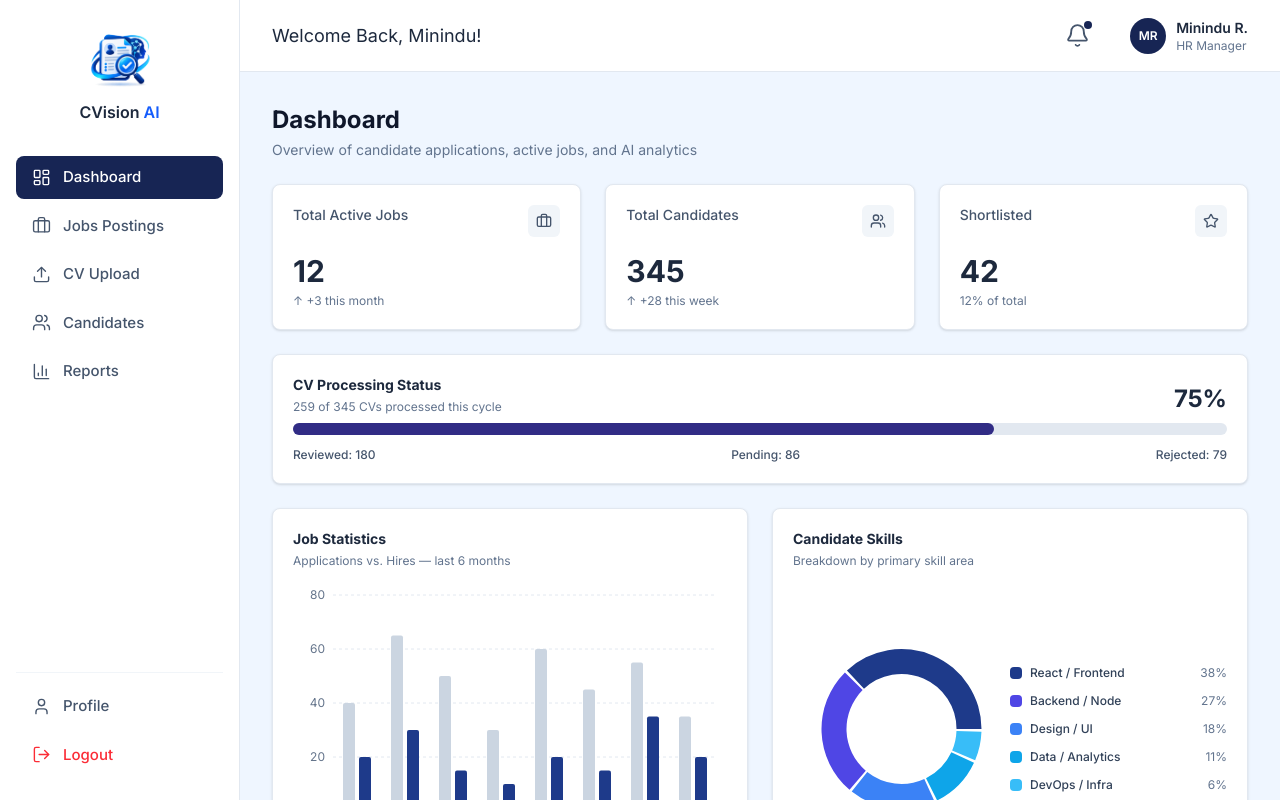
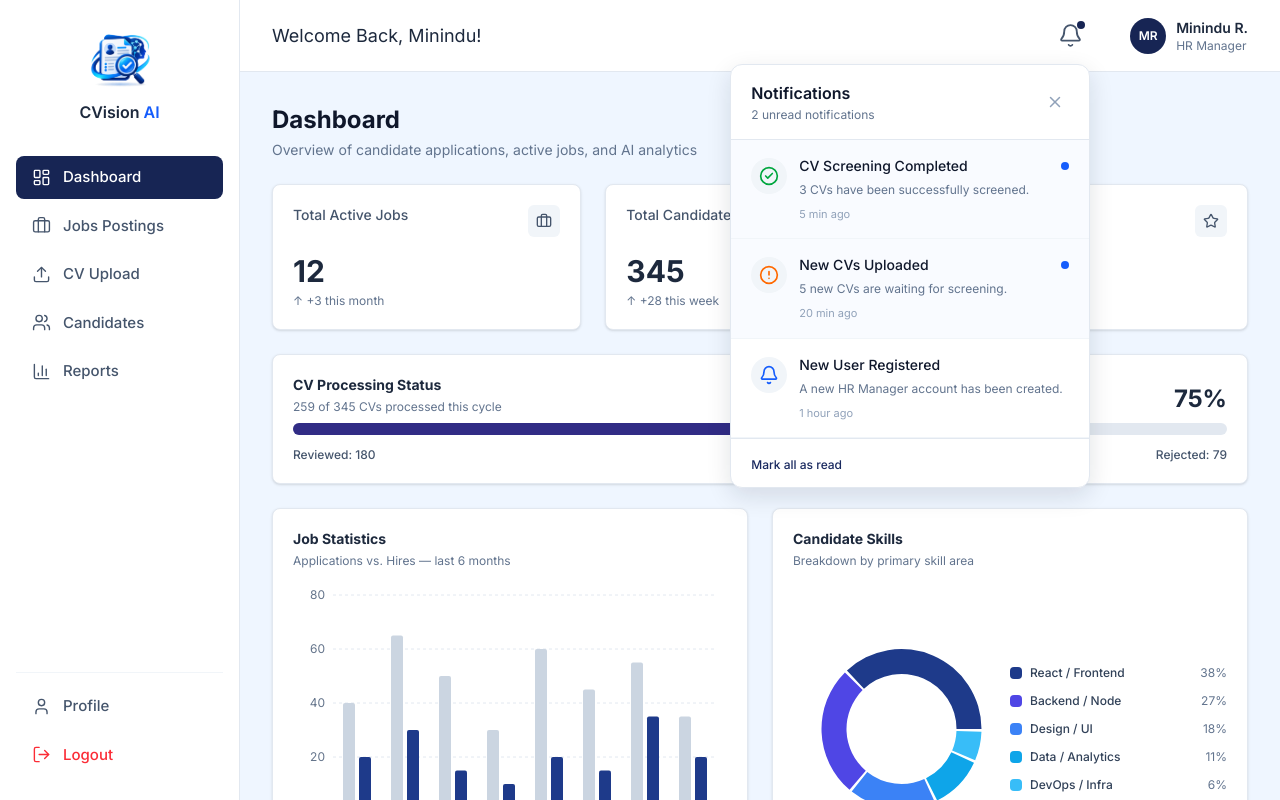
Before and after one commit to mininduRajapaksha/AI-CV-Screening-and-Recommendation, a React (Vite) app in the folder frontend/: page / in a window 1280 px wide. Both pictures are taken after a click on the button "Notifications". Shown: the top 800 px of the page. Built offline with nearby package versions, Linux system fonts and the light colour scheme.

Commit message:
add notification panel

```diff
--- a/frontend/src/components/layout/Navbar.jsx
+++ b/frontend/src/components/layout/Navbar.jsx
@@ -1,26 +1,295 @@
-import { Bell } from 'lucide-react'
+import { useEffect, useRef, useState } from 'react'
+import {
+  Bell,
+  CheckCircle2,
+  AlertCircle,
+  X,
+} from 'lucide-react'
 import { useAuth } from '../../context/AuthContext'
 
-export default function Navbar({ title = 'Welcome Back, Minindu!' }) {
+const notifications = [
+  {
+    id: 1,
+    type: 'success',
+    title: 'CV Screening Completed',
+    message: '3 CVs have been successfully screened.',
+    time: '5 min ago',
+    unread: true,
+  },
+  {
+    id: 2,
+    type: 'warning',
+    title: 'New CVs Uploaded',
+    message: '5 new CVs are waiting for screening.',
+    time: '20 min ago',
+    unread: true,
+  },
+  {
+    id: 3,
+    type: 'info',
+    title: 'New User Registered',
+    message: 'A new HR Manager account has been created.',
+    time: '1 hour ago',
+    unread: false,
+  },
+]
+
+export default function Navbar({
+  title = 'Welcome Back, Minindu!',
+}) {
   const { user } = useAuth()
+
+  const [showNotifications, setShowNotifications] =
+    useState(false)
+
+  const notificationRef = useRef(null)
+
+  // Close notification panel when clicking outside
+  useEffect(() => {
+    const handleClickOutside = (event) => {
+      if (
+        notificationRef.current &&
+        !notificationRef.current.contains(event.target)
+      ) {
+        setShowNotifications(false)
+      }
+    }
+
+    document.addEventListener(
+      'mousedown',
+      handleClickOutside
+    )
+
+    return () => {
+      document.removeEventListener(
+        'mousedown',
+        handleClickOutside
+      )
+    }
+  }, [])
+
+  const unreadCount = notifications.filter(
+    (notification) => notification.unread
+  ).length
+
   return (
-    <header className="h-[72px] flex items-center justify-between px-8 border-b border-slate-200 bg-white sticky top-0 z-10">
-      <h1 className="text-lg text-slate-800">{title}</h1>
-      <div className="flex items-center gap-10">
-        <button className="relative text-slate-600 cursor-pointer" aria-label="Notifications">
-          <Bell size={25} strokeWidth={1.75} />
-          <span className="absolute -top-0.5 -right-0.5 w-2 h-2 rounded-full bg-[#172554]" />
-        </button>
-        <div className="flex items-center gap-2.5 cursor-pointer">
-          <div className="w-9 h-9 rounded-full bg-[#172554] text-white flex items-center justify-center text-xs font-semibold">
+    <header className="sticky top-0 z-50 flex h-[72px] items-center justify-between border-b border-slate-200 bg-white px-8">
+
+      {/* PAGE TITLE */}
+
+      <h1 className="text-lg text-slate-800">
+        {title}
+      </h1>
+
+      <div className="flex h-full items-center gap-10">
+
+        {/* NOTIFICATION */}
+
+        <div
+          ref={notificationRef}
+          className="relative flex h-10 w-10 items-center justify-center"
+        >
+
+          <button
+            type="button"
+            onClick={() =>
+              setShowNotifications(
+                (previous) => !previous
+              )
+            }
+            className="relative items-center justify-center cursor-pointer text-slate-600"
+            aria-label="Notifications"
+          >
+
+            <Bell
+              size={25}
+              strokeWidth={1.75}
+            />
+
+            {/* UNREAD DOT */}
+
+            {unreadCount > 0 && (
+              <span className="absolute -right-0.5 -top-0.5 h-2 w-2 rounded-full bg-[#172554]" />
+            )}
+
+          </button>
+
+          {/* NOTIFICATION PANEL */}
+
+          {showNotifications && (
+            <div className="absolute right-0 top-[48px] z-[9999] w-[360px] overflow-hidden rounded-xl border border-slate-200 bg-white shadow-[0_8px_24px_rgba(15,23,42,0.12)]">
+
+              {/* Panel header */}
+
+              <div className="flex items-center justify-between border-b border-slate-200 px-5 py-4">
+
+                <div>
+                  <h2 className="text-base font-semibold text-slate-900">
+                    Notifications
+                  </h2>
+
+                  {unreadCount > 0 && (
+                    <p className="mt-0.5 text-xs text-slate-500">
+                      {unreadCount} unread notification
+                      {unreadCount > 1 ? 's' : ''}
+                    </p>
+                  )}
+                </div>
+
+                <button
+                  type="button"
+                  onClick={() =>
+                    setShowNotifications(false)
+                  }
+                  className="flex h-7 w-7 items-center justify-center rounded-full text-slate-400 hover:bg-slate-100 hover:text-slate-700"
+                  aria-label="Close notifications"
+                >
+                  <X size={18} />
+                </button>
+
+              </div>
+
+              {/* Notifications */}
+
+              <div className="max-h-[360px] overflow-y-auto">
+
+                {notifications.length > 0 ? (
+                  notifications.map(
+                    (notification) => (
+                      <NotificationItem
+                        key={notification.id}
+                        notification={notification}
+                      />
+                    )
+                  )
+                ) : (
+                  <div className="px-5 py-10 text-center text-sm text-slate-500">
+                    No notifications
+                  </div>
+                )}
+
+              </div>
+
+              {/* Panel footer */}
+
+              <div className="border-t border-slate-200 px-5 py-3">
+
+                <button
+                  type="button"
+                  className="text-xs font-medium text-[#19295F] hover:text-blue-700"
+                >
+                  Mark all as read
+                </button>
+
+              </div>
+
+            </div>
+          )}
+
+        </div>
+
+        {/* USER PROFILE */}
+
+        <div className="flex cursor-pointer items-center gap-2.5">
+
+          <div className="flex h-9 w-9 items-center justify-center rounded-full bg-[#172554] text-xs font-semibold text-white">
             {user?.initials || 'MR'}
           </div>
+
           <div className="leading-tight">
-            <p className="text-sm font-semibold text-slate-800">{user?.name || 'Minindu R.'}</p>
-            <p className="text-xs text-slate-500">{user?.role || 'HR Manager'}</p>
+
+            <p className="text-sm font-semibold text-slate-800">
+              {user?.name || 'Minindu R.'}
+            </p>
+
+            <p className="text-xs text-slate-500">
+              {user?.role || 'HR Manager'}
+            </p>
+
           </div>
+
         </div>
+
       </div>
+
     </header>
   )
 }
+
+
+/*NOTIFICATION ITEM*/
+
+function NotificationItem({ notification }) {
+  const getIcon = () => {
+    if (notification.type === 'success') {
+      return (
+        <CheckCircle2
+          size={20}
+          className="text-green-600"
+        />
+      )
+    }
+
+    if (notification.type === 'warning') {
+      return (
+        <AlertCircle
+          size={20}
+          className="text-orange-500"
+        />
+      )
+    }
+
+    return (
+      <Bell
+        size={20}
+        className="text-blue-600"
+      />
+    )
+  }
+
+  return (
+    <div
+      className={`flex gap-3 border-b border-slate-100 px-5 py-4 transition hover:bg-slate-50 ${
+        notification.unread
+          ? 'bg-blue-50/40'
+          : 'bg-white'
+      }`}
+    >
+
+      {/* ICON */}
+
+      <div className="mt-0.5 flex h-9 w-9 shrink-0 items-center justify-center rounded-full bg-slate-100">
+        {getIcon()}
+      </div>
+
+      {/* CONTENT */}
+
+      <div className="min-w-0 flex-1">
+
+        <div className="flex items-start justify-between gap-2">
+
+          <p className="text-sm font-medium text-slate-900">
+            {notification.title}
+          </p>
+
+          {/* UNREAD INDICATOR */}
+
+          {notification.unread && (
+            <span className="mt-1.5 h-2 w-2 shrink-0 rounded-full bg-blue-600" />
+          )}
+
+        </div>
+
+        <p className="mt-1 text-xs leading-5 text-slate-500">
+          {notification.message}
+        </p>
+
+        <p className="mt-1.5 text-[11px] text-slate-400">
+          {notification.time}
+        </p>
+
+      </div>
+
+    </div>
+  )
+}
```
